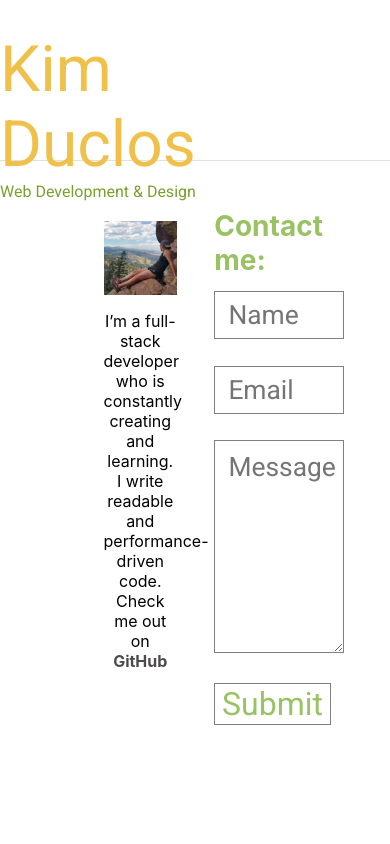
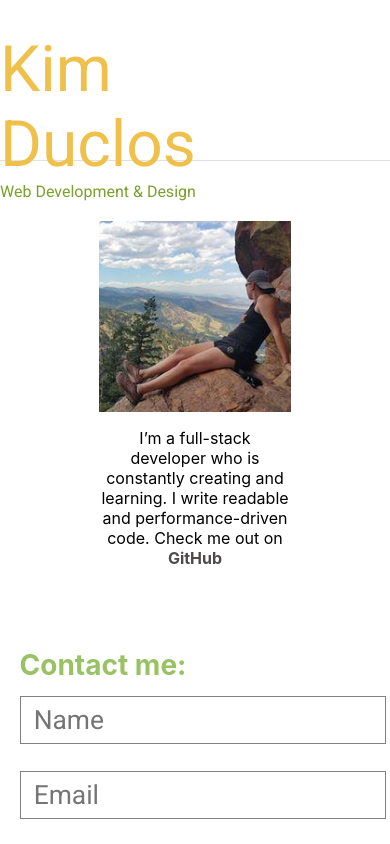
Before and after one commit to KimDuclos/kimduclos.github.io, a React (Create React App) app: page /contactForm in a window 390 px wide. Shown: the top 844 px of the page. Built offline with nearby package versions, Linux system fonts and the light colour scheme.

Commit message:
contact page responsive to 1000

```diff
--- a/src/contactForm/contactForm.scss
+++ b/src/contactForm/contactForm.scss
@@ -1,4 +1,5 @@
 @import url("https://fonts.googleapis.com/css2?family=Roboto&display=swap");
+$break-1000: 1000px;
 
 .allContactInfo {
   width: 55%;
@@ -6,11 +7,24 @@
   display: flex;
   flex-direction: row;
   justify-content: space-evenly;
+  @media screen and (max-width: $break-1000) {
+    width: 100%;
+    flex-direction: column;
+  }
+  .allAboutInfo {
+    @media screen and (max-width: $break-1000) {
+      margin: 0 auto 5em auto;
+    }
+  }
 }
 
 .bottomSection {
   width: 70%;
   margin: 0 0 0 10%;
+  @media screen and (max-width: $break-1000) {
+    width: 90%;
+    margin: auto;
+  }
   h1 {
     color: #98C263;
     font-size: 1.75em;
```
